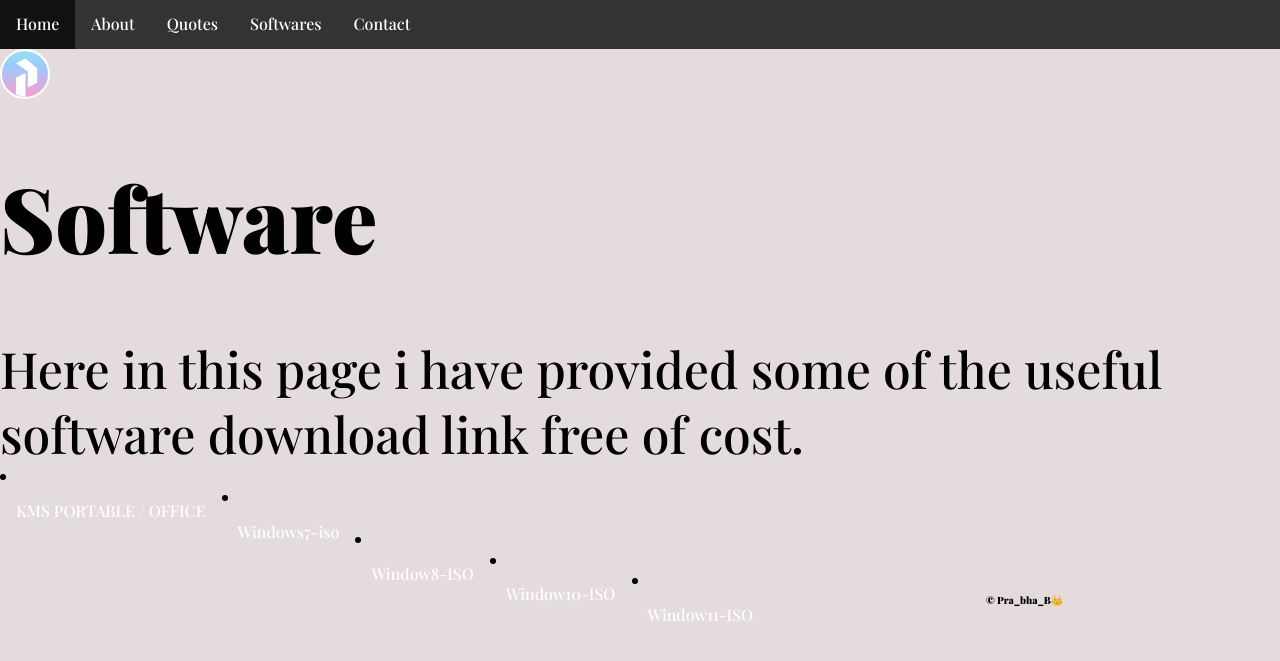
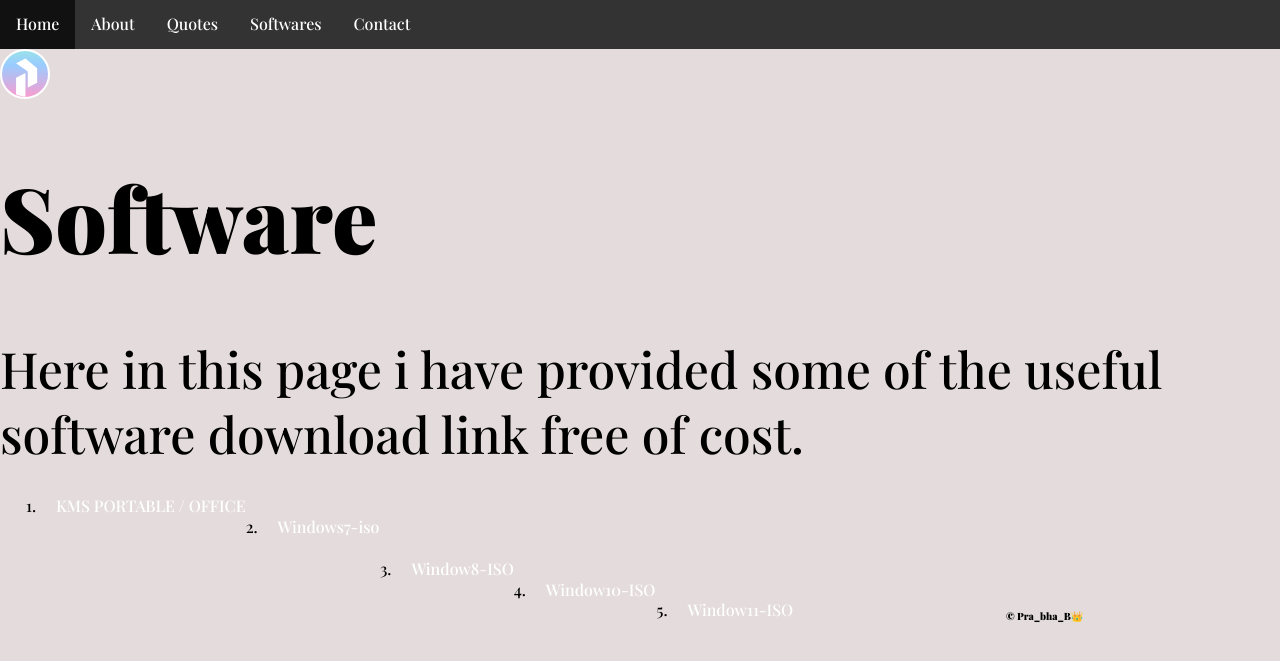
Before and after one commit to PrabhabTiwari/website, a Jekyll site: the page built from software.html, in a window 1280 px wide. Shown: the top 661 px of the page. Built offline with Jekyll 4.4.1, drawn with Linux system fonts in a browser that asks for light colours.

Commit message:
Update software.html

```diff
--- a/software.html
+++ b/software.html
@@ -15,7 +15,7 @@ ff{
 <P>
     Here in this page i have provided some of the useful software download link free of cost.
 </P>
-<ff>
+<ol>
     <li> <a target="_blank" href="https://drive.google.com/file/d/1uSEF--WfUn-F2pHCEMFi5WTjX3wzn9JX/view?fbclid=IwAR3hsSju6I8Ub06B5zueza5zWnRo9xC8DGEuU5cr2utQlgkftTkFC4Zulnc">
         KMS PORTABLE / OFFICE  </a>
     </a></li>  <br>
@@ -24,4 +24,4 @@ ff{
 <br><Li><a target="_blank" href="https://software.download.prss.microsoft.com/dbazure/Win8.1_SingleLang_English_x64.iso?t=571e909b-6d7c-468b-9903-7dfc61be153a&e=1691832306&h=0746058f0b1d7cf528f891c78b099876eaad902dbb13841fb07849e0549e5ed4">Window10-ISO</a>   </Li>
 <br><li><a target="_blank" href="magnet:?xt=urn:btih:TR3IGLY2TVQDVVJ7Q75PPQ5X42STS7FZ&dn=en-us_windows_11_consumer_editions_version_21h2_updated_sep_2022_x64_dvd_4584964d.iso&xl=5923868672&tr=udp%3A%2F%2Ftracker.torrent.eu.org%3A451%2Fannounce">Window11-ISO</a>   </li>
 
-</ff>
+</ol>
```
